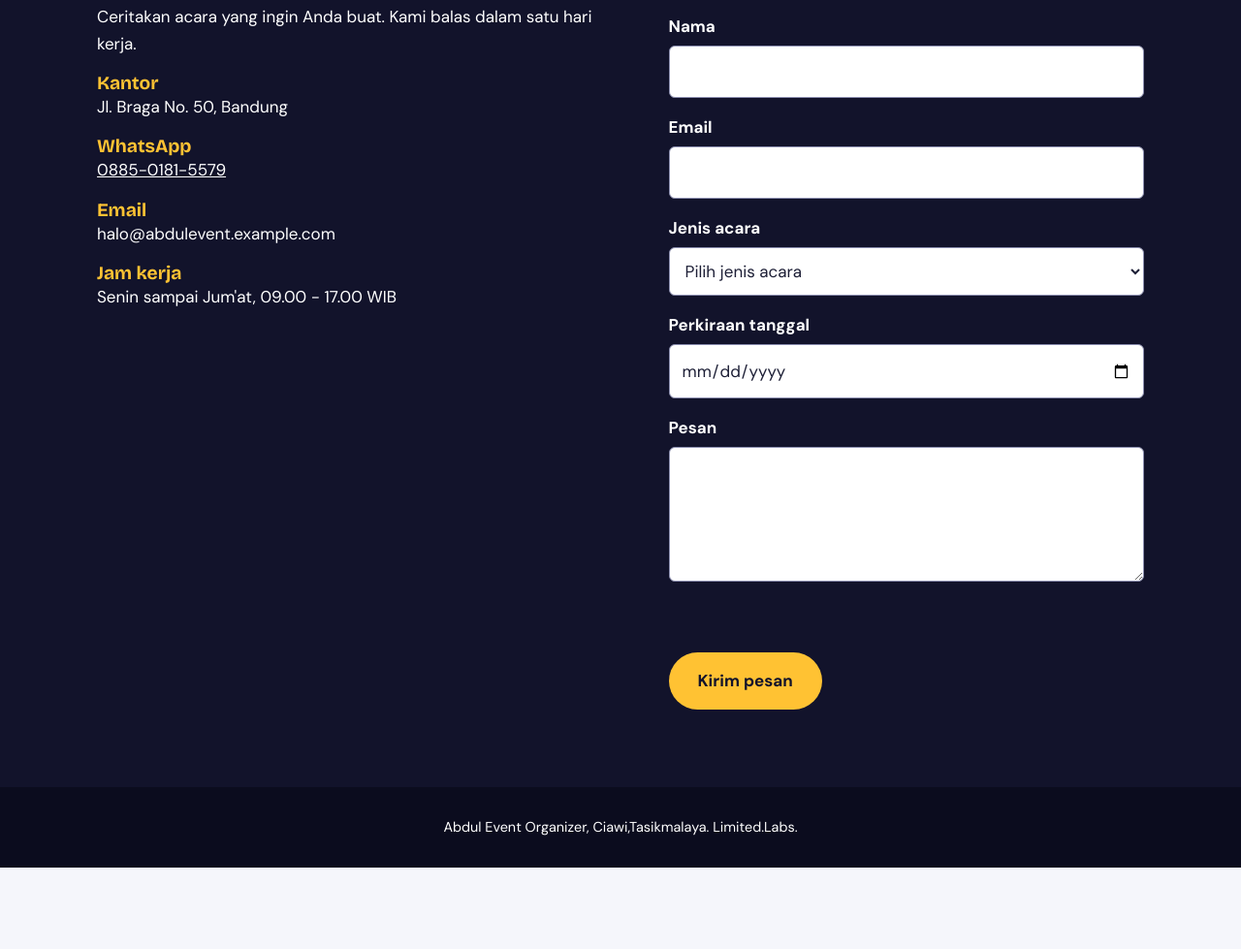
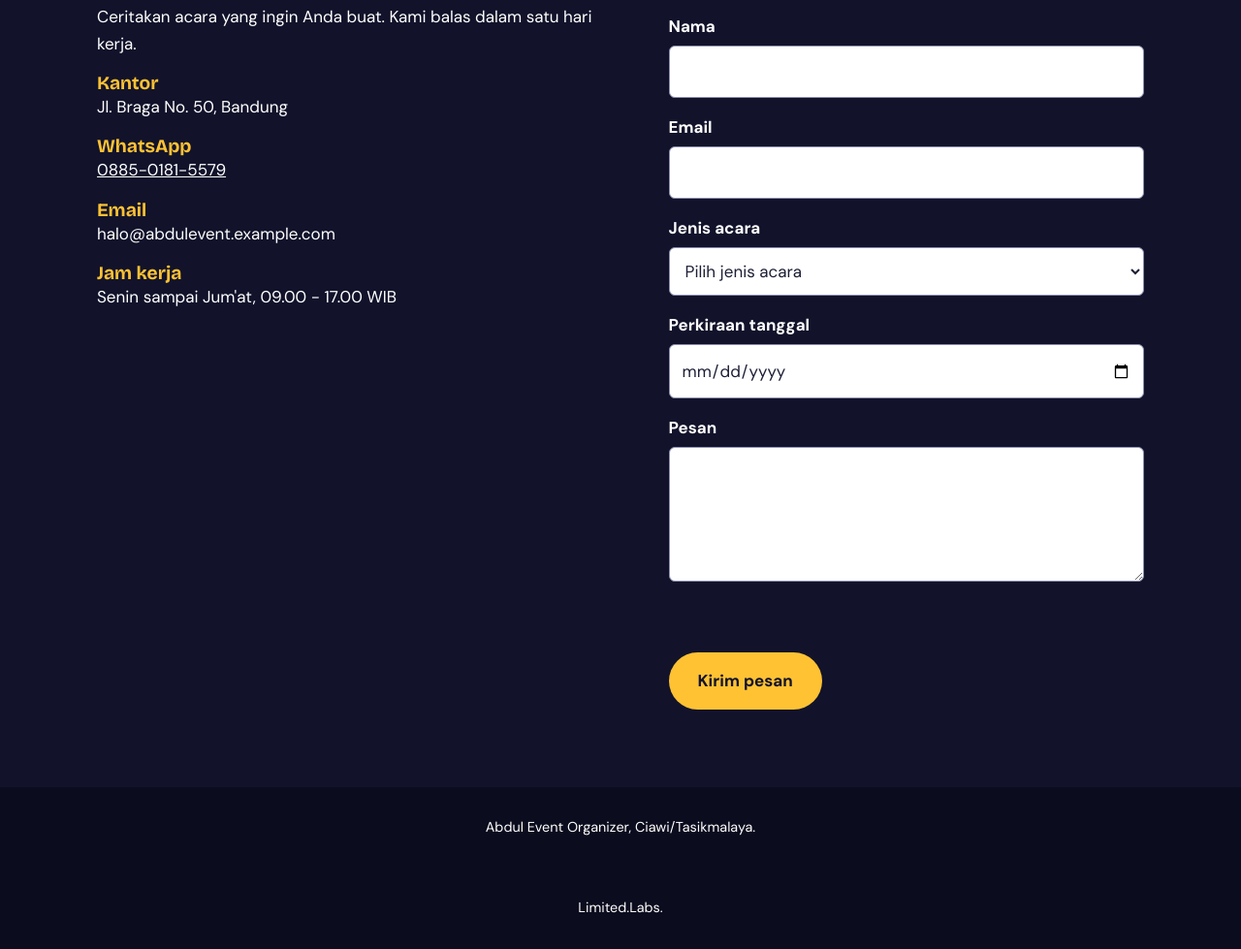
Before and after one commit to Ularadani/eo-abdul, a plain HTML site: page index.html in a window 1280 px wide. Shown: the part 4181-5160 px from the top of the page at 97% size. Before the commit the page ends 5076 px from the top, so only its background shows below. Drawn offline with nearby package versions, Linux system fonts and the light colour scheme.

Commit message:
Edit footer

```diff
--- a/index.html
+++ b/index.html
@@ -142,8 +142,8 @@
 </section>
 </main>
 
-<footer id="abdul_footer" class="abdul_footer"><p>Abdul Event Organizer, Ciawi,Tasikmalaya. Limited.Labs.</p></footer>
-
+<footer id="abdul_footer" class="abdul_footer"><p>Abdul Event Organizer, Ciawi/Tasikmalaya.</p></footer>
+<footer id="abdul_footer" class="abdul_footer"><p> Limited.Labs.</p></footer>
 <div id="abdul_lightbox" class="abdul_lightbox" hidden>
   <button id="abdul_lb_tutup" class="abdul_lb_tutup">Tutup</button>
   <div id="abdul_lb_isi" class="abdul_lb_isi"></div>
```
